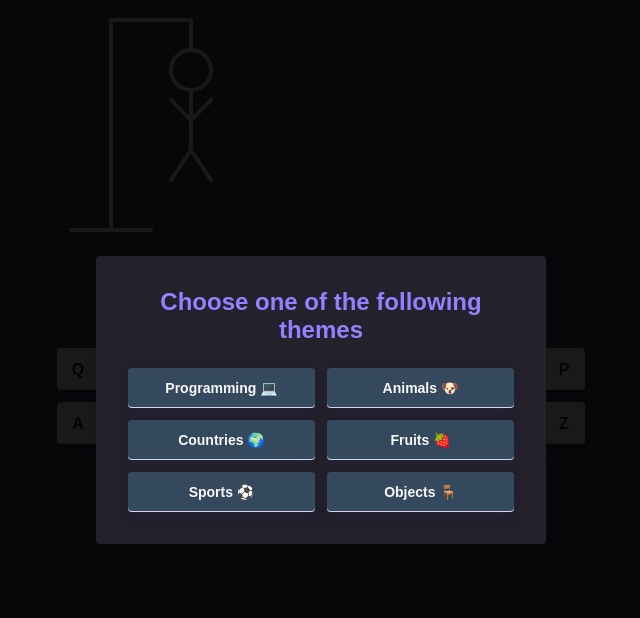
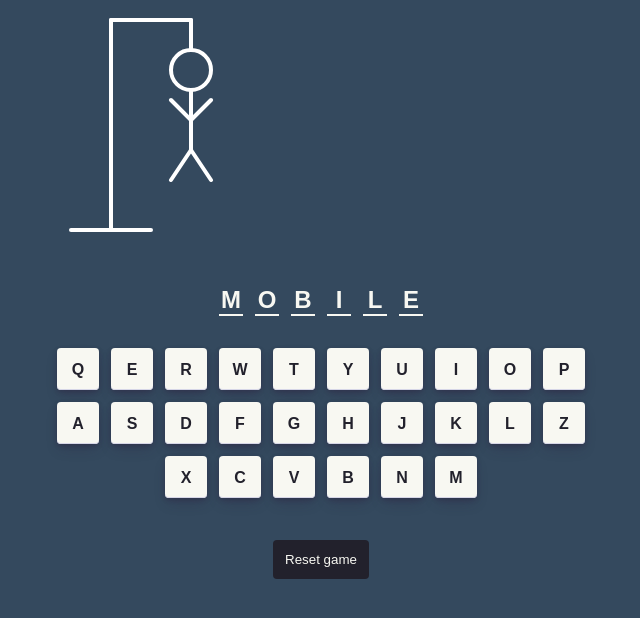
Before and after one commit to JohnPetros/hangman-game, a React app: page / in a window 1280 px wide. Both pictures are taken after a click on the button "Programming 💻". Shown: the top 618 px of the page, without its empty margins (319-959 px from the left). Built offline with nearby package versions, Linux system fonts and the light colour scheme; the HTML template or start-up script is replaced by a standard one.

Commit message:
✨ feat: Add word to game

```diff
--- a/src/App.tsx
+++ b/src/App.tsx
@@ -1,15 +1,13 @@
 import { Game } from "./components/Game";
 import { ThemesModal } from "./components/ThemesModal";
 import GlobalStyles from "./styles/global";
-import { GameProvider, useGame } from "./hooks/useGame";
+import { GameProvider } from "./hooks/useGame";
 
 export function App() {
-  const { isThemeModalOpen } = useGame();
-
   return (
     <GameProvider>
       <Game />
-      <ThemesModal isOpen={isThemeModalOpen} />
+       <ThemesModal />
       <GlobalStyles />
     </GameProvider>
   );
--- a/src/components/Game/index.tsx
+++ b/src/components/Game/index.tsx
@@ -1,9 +1,11 @@
+import { useGame } from "../../hooks/useGame";
 import { Hangman } from "../Hangman";
 import { Keyboard } from "../Keyboard";
 import { Container, Letter } from "./styles";
-const word = "html";
 
 export function Game() {
+  const { word } = useGame();
+
   return (
     <Container>
       <Hangman />
@@ -15,6 +17,8 @@ export function Game() {
       </div>
 
       <Keyboard />
+
+      <button type="button">Reset game</button>
     </Container>
   );
 }
--- a/src/components/Game/styles.ts
+++ b/src/components/Game/styles.ts
@@ -7,6 +7,21 @@ export const Container = styled.div`
   .letters {
     display: flex;
     justify-content: center;
+  }
+
+  > button {
+    display: block;
+    margin-top: 4.2rem;
+    margin-inline: auto;
+    padding: 1.2rem;
+    border-radius: var(--border-radius);
+
+    background-color: var(--dark);
+    color: var(--light);
+
+    &:hover {
+      filter: brightness(0.9);
+    }
   }
 `;
 
--- a/src/components/Hangman/index.tsx
+++ b/src/components/Hangman/index.tsx
@@ -1,12 +1,12 @@
 import { Container } from "./styles";
 
 const limbs = [
-  <circle cx="140" cy="70" r="20" className="figure-part" />,
-  <line x1="140" y1="90" x2="140" y2="150" className="figure-part" />,
-  <line x1="140" y1="120" x2="120" y2="100" className="figure-part" />,
-  <line x1="140" y1="120" x2="160" y2="100" className="figure-part" />,
-  <line x1="140" y1="150" x2="120" y2="180" className="figure-part" />,
-  <line x1="140" y1="150" x2="160" y2="180" className="figure-part" />,
+  <circle key="head" cx="140" cy="70" r="20" />,
+  <line key="right-hand" x1="140" y1="90" x2="140" y2="150" />,
+  <line key="body" x1="140" y1="120" x2="120" y2="100" />,
+  <line key="left-hand" x1="140" y1="120" x2="160" y2="100" />,
+  <line key="rigth-leg" x1="140" y1="150" x2="120" y2="180" />,
+  <line key="left-leg" x1="140" y1="150" x2="160" y2="180" />,
 ];
 
 export function Hangman() {
@@ -17,7 +17,7 @@ export function Hangman() {
       <line x1="60" y1="20" x2="60" y2="230" />
       <line x1="20" y1="230" x2="100" y2="230" />
 
-      {limbs.map(limp => limp)}
+      {limbs.map((limp) => limp)}
     </Container>
   );
 }
--- a/src/components/Keyboard/index.tsx
+++ b/src/components/Keyboard/index.tsx
@@ -4,7 +4,7 @@ const letters = 'qerwtyuiopasdfghjklzxcvbnm' ;
 export function Keyboard() {
   return (
     <Container>
-      {letters.split("").map(letter => <Letter>{letter}</Letter>)}
+      {letters.split("").map(letter => <Letter key={letter}>{letter}</Letter>)}
     </Container>
   );
 }
--- a/src/components/ThemesModal/index.tsx
+++ b/src/components/ThemesModal/index.tsx
@@ -2,12 +2,10 @@ import { useGame } from "../../hooks/useGame";
 import { themes } from "../../utils/themes";
 import { Container, Content, Theme } from "./styles";
 
-interface ThemesModalProps {
-  isOpen: boolean;
-}
+export function ThemesModal() {
+  const { isThemeModalOpen, initGame } = useGame();
 
-export function ThemesModal({ isOpen }: ThemesModalProps) {
-  const { initGame } = useGame();
+  if (!isThemeModalOpen) return;
 
   return (
     <Container>
--- a/src/hooks/useGame.tsx
+++ b/src/hooks/useGame.tsx
@@ -1,6 +1,7 @@
 import { ReactNode, createContext, useContext, useState } from "react";
 
 interface GameProviderData {
+  word: string;
   theme: string;
   isThemeModalOpen: boolean;
   setIsThemeModalOpen: (isThemeModalOpen: boolean) => void;
@@ -24,18 +25,21 @@ export function GameProvider({ children }: GameProviderProps) {
   const [theme, setTheme] = useState("");
   const [word, setWord] = useState("");
 
-  function getRandomWord(words: string[]) {}
+  function getRandomWord(words: string[]) {
+    const randomIndex = Math.floor(Math.random() * words.length);
+    return words[randomIndex]
+  }
 
   function initGame(theme: Theme) {
     setTheme(theme.name);
-    console.log(theme.words);
+    setWord(getRandomWord(theme.words))
 
     setIsThemeModalOpen(false);
   }
 
   return (
     <GameContext.Provider
-      value={{ theme, isThemeModalOpen, setIsThemeModalOpen, initGame }}
+      value={{ word, theme, isThemeModalOpen, setIsThemeModalOpen, initGame }}
     >
       {children}
     </GameContext.Provider>
```
